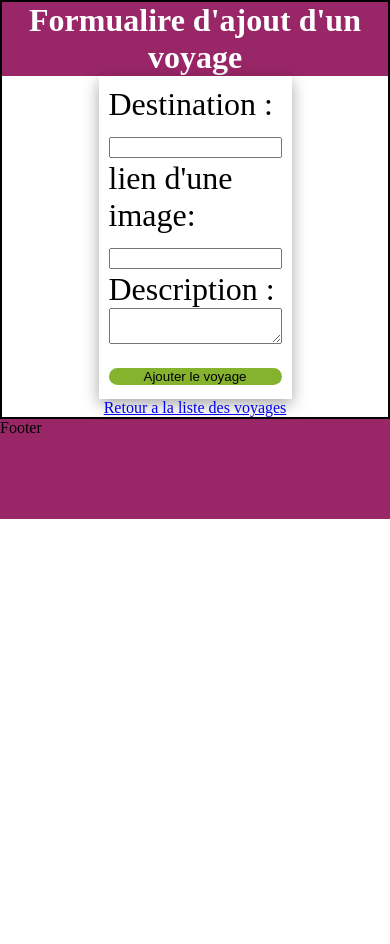
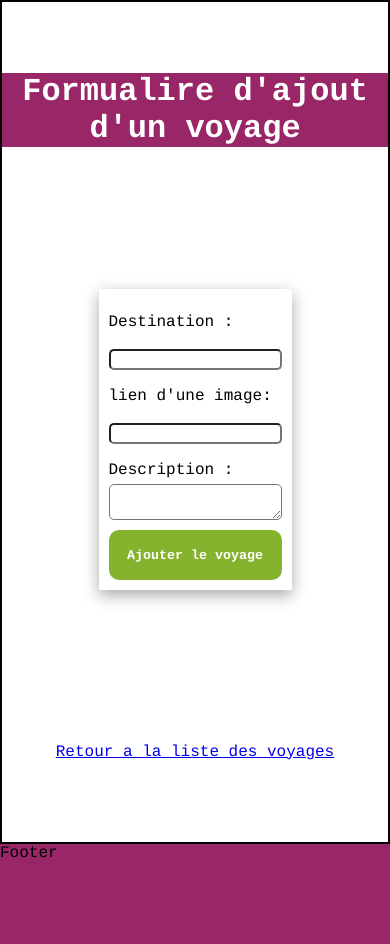
Before and after one commit to raphael57410/travel-list, a website with bundled scripts: page src/pages/travelForm.html in a window 390 px wide. Before the commit the page ends 844 px from the top, so only its background shows below. Built offline with nearby package versions, Linux system fonts and the light colour scheme.

Commit message:
💄 css + début résponsive

```diff
--- a/src/assets/css/home.css
+++ b/src/assets/css/home.css
@@ -1,6 +1,8 @@
+@import url('https://fonts.googleapis.com/css2?family=DM+Sans:ital,wght@0,400;0,500;1,400;1,500&display=swap');
 * {
     margin: 0;
     box-sizing: border-box;
+    font-family: 'DM Sans Courier New', Courier, monospace;
 }
 
 main {
--- a/src/assets/css/list.css
+++ b/src/assets/css/list.css
@@ -1,8 +1,11 @@
 @import './root.css';
+@import url('https://fonts.googleapis.com/css2?family=DM+Sans:ital,wght@0,400;0,500;1,400;1,500&display=swap');
 
 * {
     margin: 0;
     box-sizing: border-box;
+    font-family: 'DM Sans Courier New', Courier, monospace;
+
 }
 
 #root{
@@ -10,6 +13,26 @@
     flex-direction: column;
     align-items: center;
     justify-content: center;
+    min-width: 100vw;
+    min-height: 100vh;
+}
+
+a{
+    text-decoration: none;
+    padding: 5px;
+    text-align: center;
+    border: solid 2px var(--primary-color);
+}
+
+a:hover{
+    transform: scale(1.1);
+}
+
+.link_container{
+    display: flex;
+    justify-content: space-between;
+    margin: 10px;
+    width: 50%;
 }
 
 h1 {
@@ -28,19 +51,28 @@ ul {
     row-gap: 15px;
     justify-items: center;
     border-radius: 10px;
-    box-shadow: var(--box-shadow);
+    padding: 0;
 }
 
 li {
     display: flex;
     flex-direction: column;
     text-align: center;
+    font-weight: bold;
     margin: 5px;
+    padding: 10px;
     list-style: none;
+    animation: cardPop 0.4s ease-in;
+    box-shadow: var(--box-shadow);
+}
+
+p {
+    text-align: start;
 }
 
 img {
-    width: 100px;
+    width: 100%;
+    border-radius: 10px;
     margin: 5px;
 }
 
@@ -49,3 +81,66 @@ footer {
     height: 100px;
     background-color: var(--primary-color);
 }
+
+.edit_button{
+    margin: 5px;
+    font-weight: bold;
+    background: none;
+    color: var(--secondary-color);
+    border: 1px solid var(--secondary-color);
+    border-radius: 10px;
+}
+
+.edit_button:hover{
+    cursor: pointer;
+    box-shadow: var(--box-shadow);
+}
+
+.delete_button{
+    margin: 5px;
+    background: none;
+    font-weight: bold;
+    color: red;
+    border-radius: 10px;
+    border: 1px solid red;
+}
+
+.delete_button:hover{
+    cursor: pointer;
+    box-shadow: var(--box-shadow);
+}
+
+footer {
+    display: flex;
+    justify-content: center;
+    align-items: center;
+    font-weight: bold;
+    color: white;
+}
+
+@keyframes cardPop {
+    0%   {transform: scale(0);}
+    100% {transform: scale(1);}
+  }
+
+  @media screen and (max-width: 800px) {
+    a {
+        background: red;
+        font-size: 10px;
+        margin: 5px;
+    }
+
+    h1 {
+        font-size: 15px;
+    }
+
+    .link_container {
+        display: flex;
+        flex-direction: column;
+        justify-content: space-between;
+    }
+
+    ul {
+        grid-template-columns: 1fr;
+    }
+  }
--- a/src/assets/css/travelForm.css
+++ b/src/assets/css/travelForm.css
@@ -1,8 +1,11 @@
 @import './root.css';
+@import url('https://fonts.googleapis.com/css2?family=DM+Sans:ital,wght@0,400;0,500;1,400;1,500&display=swap');
 
 * {
     margin: 0;
     box-sizing: border-box;
+    font-family: 'DM Sans Courier New', Courier, monospace;
+
 }
 
 #root {
@@ -11,7 +14,8 @@
     align-items: center;
     justify-content: center;
     border: 2px solid black;
-
+    min-width: 100vw;
+    min-height: 100vh;
 }
 
 h1 {
@@ -32,6 +36,11 @@ form {
 
 input {
     width: 100%;
+    border-radius: 5px;
+}
+
+label{
+    font-size: 0.5em;
 }
 
 input:focus{
@@ -40,6 +49,8 @@ input:focus{
 
 textarea {
     width: 100%;
+    border-radius: 5px;
+
 }
 
 textarea:focus {
@@ -48,8 +59,11 @@ textarea:focus {
 
 button {
     width: 100%;
+    height: 50PX;
     border-radius: 10px;
     border: none;
+    color: white;
+    font-weight: bold;
     background-color: var(--secondary-color);
 }
 
@@ -61,6 +75,7 @@ button:hover{
 a{
     width: 100%;
     text-align: center;
+    margin: 10px;
 }
 
 footer {
--- a/src/assets/script/modules/listTravel.module.js
+++ b/src/assets/script/modules/listTravel.module.js
@@ -30,6 +30,8 @@ export class ListTravel {
             }).then((response) => {
 
                 const ulElement = document.createElement('ul');
+                const footerElement = document.createElement('footer');
+                footerElement.innerText = 'Made by Raphael 😍';
 
                 response.forEach(element => {
                     const imgElement = document.createElement('img');
@@ -52,7 +54,6 @@ export class ListTravel {
                     deleteButtonElement.id = element._id;
                     this.deletetravel(deleteButtonElement);
 
-
                     liElement.appendChild(imgElement);
                     liElement.appendChild(pElement);
                     liElement.appendChild(editButtonElement);
@@ -61,6 +62,7 @@ export class ListTravel {
                     ulElement.appendChild(liElement);
                 });
                 this._container.appendChild(ulElement);
+                this._container.appendChild(footerElement);
             }).catch((error) => {
                 console.log('Error fetch /listTravel', error);
             });
```
Also changed, not shown: src/pages/listTravel.html (+2 -3 lines), 1 other file.
